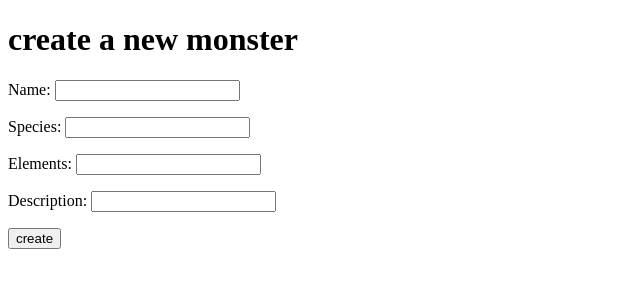
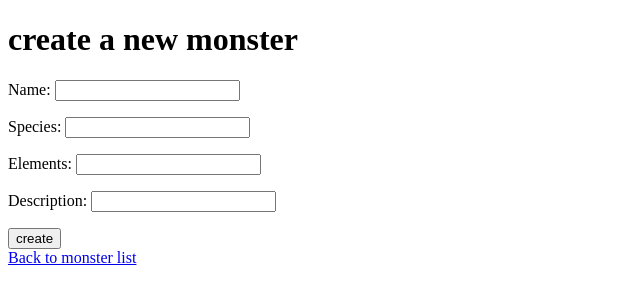
Before and after one commit to FirstHassan24/mhworld, a Django app: page /new/ in a window 1280 px wide. Shown: the top 304 px of the page, without its empty margins (0-640 px from the left). Run offline with Django 5.2, Linux system fonts and the light colour scheme.

Commit message:
update:okay i fixed some html problems but im still waiting for my hotspot to stop acting up so i can get the blueprint i need to finish my project (i mgiht have to do this tommorrow at the library)

```diff
--- a/monsterhunter/templates/monsterhunter/monster_form.html
+++ b/monsterhunter/templates/monsterhunter/monster_form.html
@@ -1,6 +1,8 @@
 <!DOCTYPE html>
-<html>
+<html lang="en">
 <head>
+<meta name="description" content="Create or edit a Monster Hunter monster.">
+<meta name="keywords" content="Monster Hunter, monsters, create, edit">
 <!--make the title dynamicaly update what it display depending on which function im using:-->
 <title>
 {% if is_edit %}Edit monster {% else %}Create Monster {% endif %}
@@ -13,7 +15,7 @@
 {% if is_edit %} Edit monster {% else %} create a new monster {% endif %}
 </h1>
 <!--tell django to only display posted data:-->
-<form method ="post">
+<form method="post">
 <!--use the token to protect from maliciouse attacks-->
 {% csrf_token %}
 <!--render the form fields that shows our model:-->
@@ -24,7 +26,7 @@
 </button>
 </form>
 <!--link back to the list of monsters:-->
-<a href="{% url 'monster-list' %}">
+<a href="{% url 'monster-list' %}">Back to monster list
 </a>
 </body>
 </html>
--- a/monsterhunter/templates/monsterhunter/monster_list.html
+++ b/monsterhunter/templates/monsterhunter/monster_list.html
@@ -1,6 +1,8 @@
 <!DOCTYPE html>
-<html>
+<html lang="en">
 <head>
+<meta name="description" content="Browse the Monster Hunter monster list, import monsters from the API, and manage your collection.">
+<meta name="keywords" content="Monster Hunter, monsters, monster list, MHWorld, import monster, bestiary">
 <title>
 Monster List
 </title>
```
